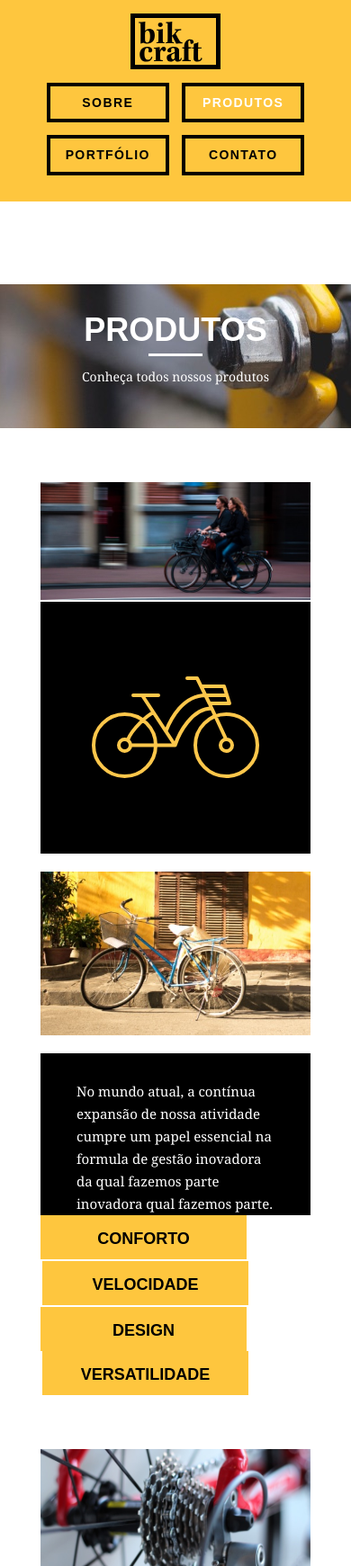
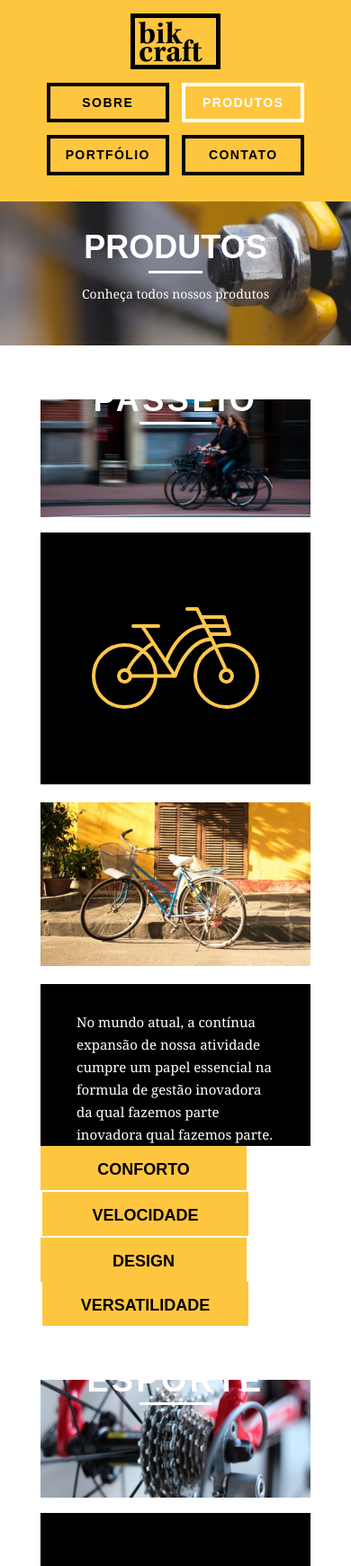
Before and after one commit to Fabriciox7/Bikcraft, a PHP site: page /produtos.html in a window 390 px wide. Shown: the top 1741 px of the page at 90% size. Run offline with PHP 8.4, Linux system fonts and the light colour scheme.

Commit message:
responsivo produto

```diff
--- a/css/produtos.css
+++ b/css/produtos.css
@@ -18,9 +18,18 @@
   text-transform: uppercase;
   color: #fff;
   position: relative;
-  top: -180px;
+  top: -160px;
   text-align: center;
   margin-bottom: -60px;
+}
+
+.produto-item h2:after,.produto-item h2:before{
+  content: "";
+  display: block ;
+  width: 80px;
+  height: 3px;
+  background: #fff;
+  margin: 3px auto;
 }
 
 .produto-icone {
--- a/css/responsivo.css
+++ b/css/responsivo.css
@@ -50,6 +108,9 @@ chamado de breakpoint
 	.header_menu ul li{
 		margin: 5px;
 	}
+	.header_menu ul li a.menu-ativo {
+		border-color: #fff;
+	}
 	.header_menu ul li a{
 		width: 136px;
 		display: block;
@@ -59,16 +120,37 @@ chamado de breakpoint
 	.header_menu ul li a:hover{
 		border-color: #fff;
 	}
-
+/* INTRODUÇÃO */
 	.introducao{
 		background: url("../img/bg-mobile.jpg") no-repeat center;
 		margin-top: 0;
-		padding-top: 20px;
-	}
-	.container {
-		width: 300px;
+		padding-top: 70px;
+		}
+		.introducao h1 {
+			font-size: 35px;
+		}
+	/* INTRODUÇÃO INTERNA */
+		.introducao-interna {
+			margin-top: 0px;
+		}
+	/*  */
+		.qualidade:after {
+			display: none;
+		}
+		.qualidade ul li {
+			padding: 10px;
+			margin-bottom: 10px;
+		}
+		/* SOBRE */
+		.missao-sobre p {
+			padding-right: 0;
+		}
 
-	}
+
+		.container {
+			width: 300px;
+
+		}
 
 	.grid-1, .grid-2, .grid-3, .grid-4, .grid-5, .grid-6, .grid-7, .grid-8, .grid-9, .grid-10, .grid-11, .grid-12, .grid-13, .grid-14, .grid-15, .grid-16, .grid-1-3 {
 	width: 300px;
--- a/css/style.css
+++ b/css/style.css
@@ -325,6 +325,7 @@ img {
 }
 
 .footer {
+  padding-top: 20px;
   width: 100%;
   background: #000;
   color: #fff;
```
Also changed, not shown: other parts of css/responsivo.css (+58 -0 lines).
